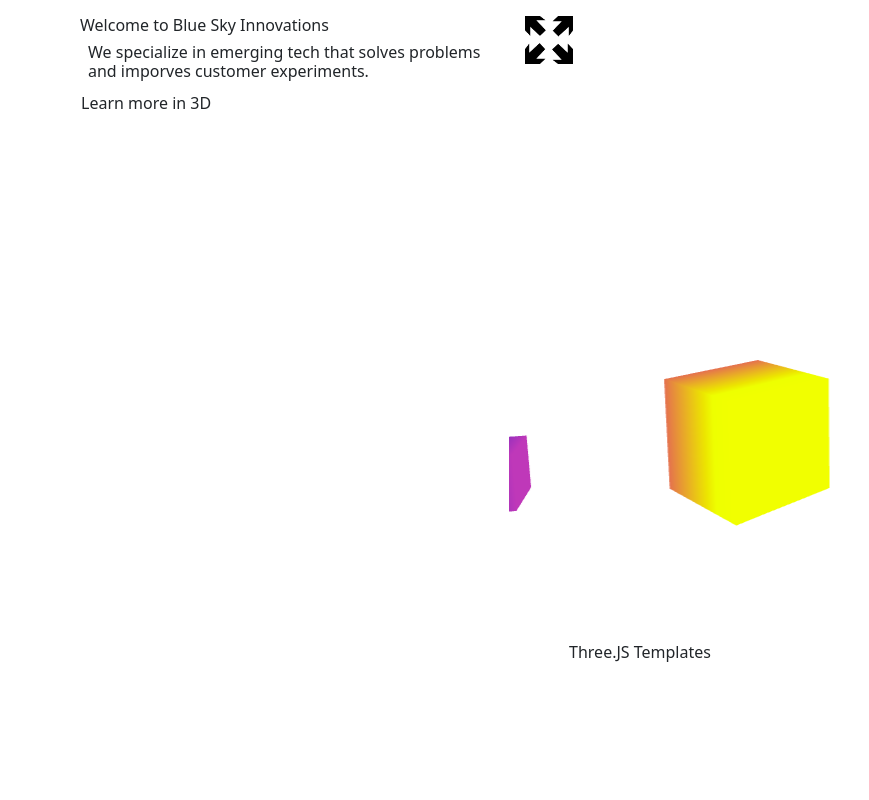
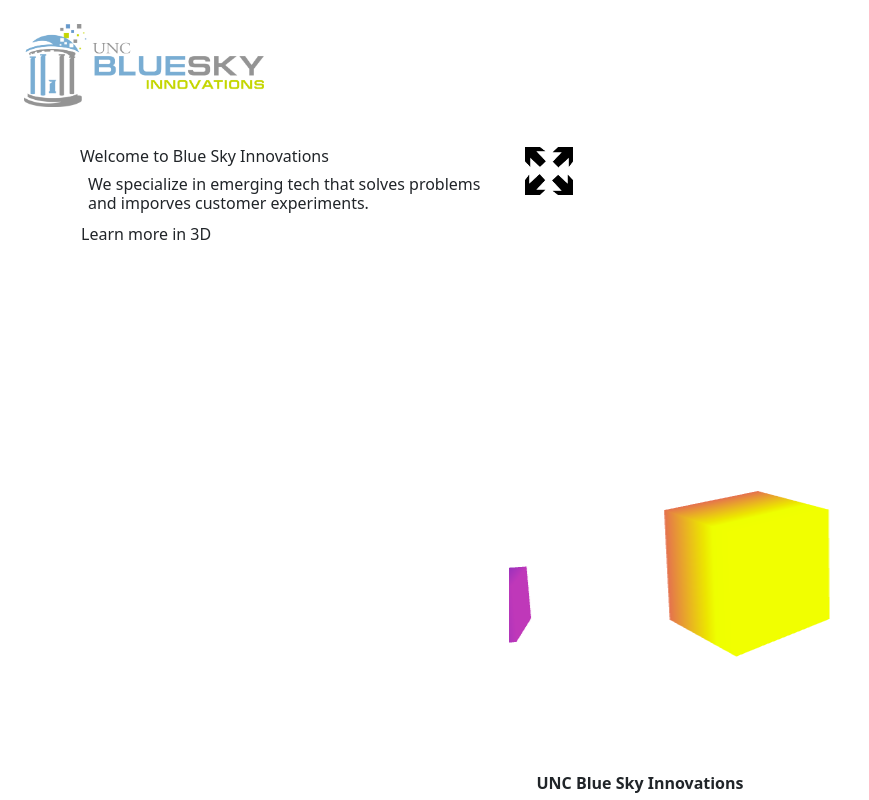
Before and after one commit to egmarie/git-actions-test-1, a React (Vite) app: page / in a window 1280 px wide. Shown: the whole page, without its empty margins (0-869 px from the left). Built offline with nearby package versions, Linux system fonts and the light colour scheme.

Commit message:
add logo

```diff
--- a/src/App.tsx
+++ b/src/App.tsx
@@ -22,11 +22,9 @@ function App() {
 
   return (
     <div className="App">
-
       <Nav />
       <RouterProvider router={router}/>
       <Footer />
-
     </div>
   )
 }
--- a/src/components/nav/footer.tsx
+++ b/src/components/nav/footer.tsx
@@ -1,5 +1,4 @@
-// // Styles
-// import '../../styles/App.css'
+
 
 //
 //
@@ -8,9 +7,9 @@ function Footer() {
   return (
     <>
         <footer className="mt-12 lg:mt-32 px-6 md:px-12">
-            <p className="text-xl text-center">
-                Three.JS Templates
-            </p>
+            <a className="d-flex justify-content-center text-center" href="https://www.uncbluesky.com/">
+                UNC Blue Sky Innovations
+            </a>
         </footer>
     </>
   )
--- a/src/components/nav/nav.tsx
+++ b/src/components/nav/nav.tsx
@@ -1,30 +1,13 @@
-// React Imports
-//import { useState } from 'react'
-
-// Styles
-// import '../../styles/App.css'
 
 //
 //
 function Nav() {
-  // const [active, setActive] = useState(window.location.href)
-  console.log(window.location.href)
-  // const base = "http://localhost:5173"
+
   return (
-
     <>
-      {/* <header className="content-start text-center w-full"> */}
-          {/* Replace with Logo */}
-          {/* <h1>Blue Sky Innovations</h1>
-          <nav className="flex p-6 m-0 w-full gap-0 items-center justify-center">
-              {[
-                  ['React Fiber', '/'],
-              ].map(([title, url]) => (
-              <a onChange={() => setActive(window.location.href)} href={url} key={title} id={title} className={`navs m-3 p-3 ${ active === base + url ? "active" : ""}`}>{title}</a>
-              ))}
-
-          </nav>
-      </header> */}
+      <header className="content-start text-start w-full p-4">
+          <img id="logo" src="./BSI_LongLogo_ForWhiteBg.png" alt="logo for UNC Blue Sky Innovations." />
+      </header>
     </>
   )
 }
--- a/src/styles/App.css
+++ b/src/styles/App.css
@@ -39,6 +39,9 @@ body {
   font-size: 0.8rem;
 }
 
+#logo {
+  width: 15em;
+}
 
 .footer a {
   color: #6b84cc;
```
Also changed, not shown: public/BSI_LongLogo_ForWhiteBg.png (added).
